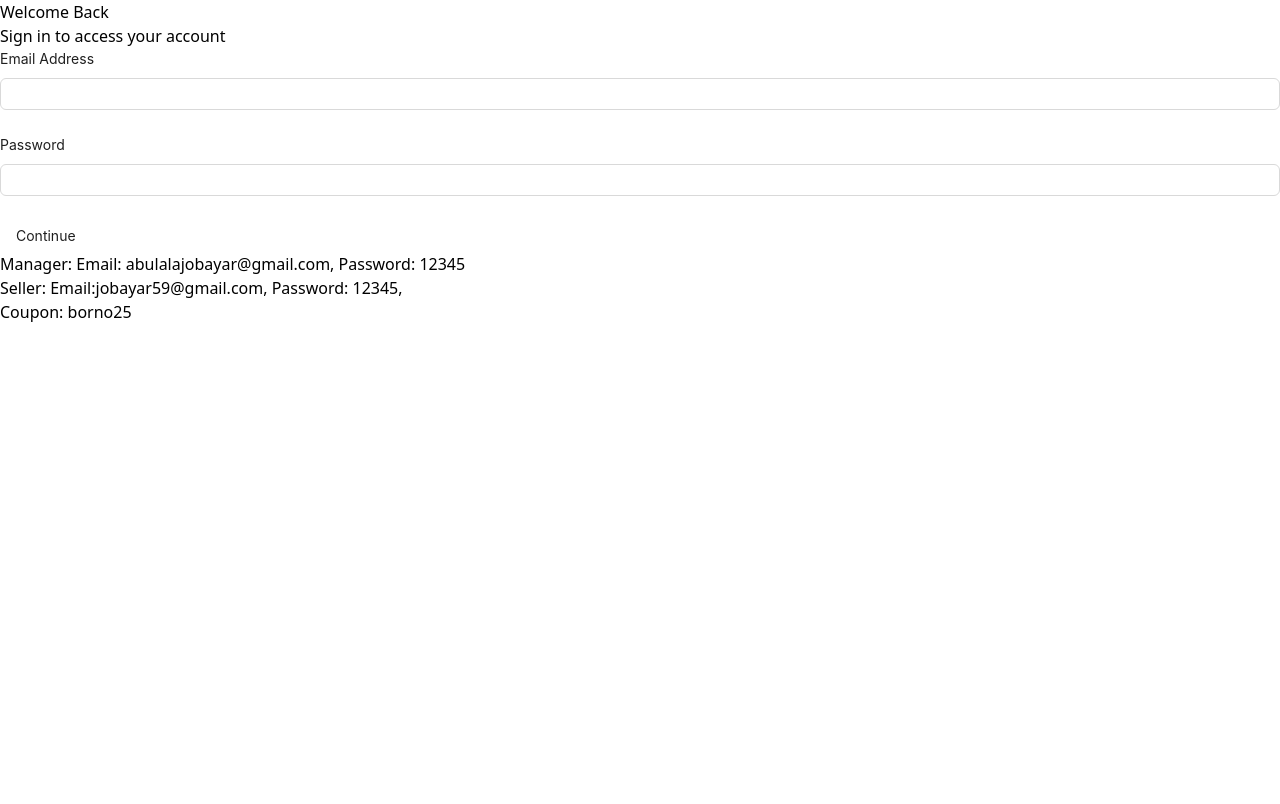
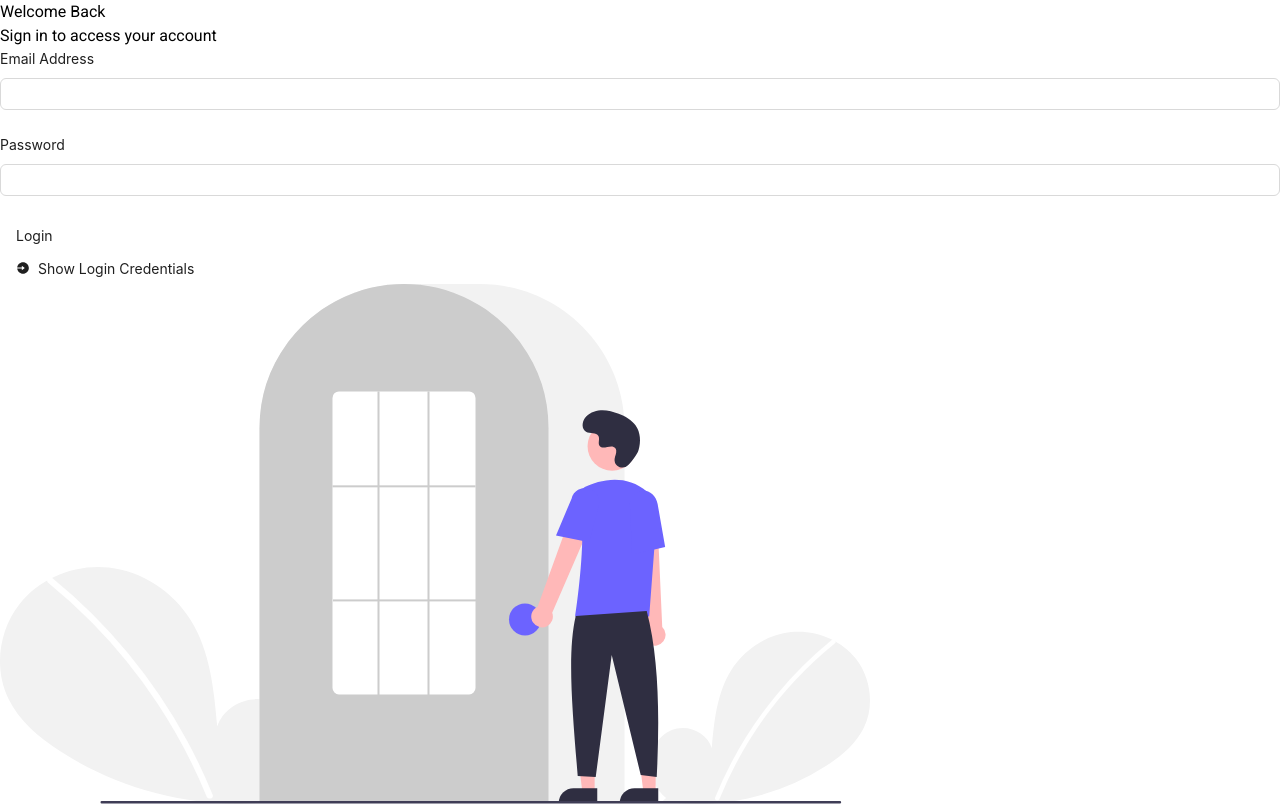
Before and after one commit to AbulAlaJobayar/florist_client, a React (Vite) app: page /login in a window 1280 px wide. Built offline with nearby package versions, Linux system fonts and the light colour scheme; a web font is replaced by a local one.

Commit message:
login page change and credential update

```diff
--- a/index.html
+++ b/index.html
@@ -2,12 +2,22 @@
 <html lang="en">
   <head>
     <meta charset="UTF-8" />
-    <link rel="icon" type="image/svg+xml" href="https://i.ibb.co/nwWZjcV/Pngtree-mbe-plant-icon-rose-4047324.png" />
+    <link
+      rel="icon"
+      type="image/svg+xml"
+      href="https://i.ibb.co/nwWZjcV/Pngtree-mbe-plant-icon-rose-4047324.png"
+    />
     <meta name="viewport" content="width=device-width, initial-scale=1.0" />
     <link rel="preconnect" href="https://fonts.googleapis.com" />
     <link rel="preconnect" href="https://fonts.gstatic.com" crossorigin />
     <link
       href="https://fonts.googleapis.com/css2?family=Dancing+Script:wght@400..700&family=Open+Sans:ital,wght@0,300..800;1,300..800&family=Playfair+Display:ital,wght@0,400..900;1,400..900&display=swap"
+      rel="stylesheet"
+    />
+    <link rel="preconnect" href="https://fonts.googleapis.com" />
+    <link rel="preconnect" href="https://fonts.gstatic.com" crossorigin />
+    <link
+      href="https://fonts.googleapis.com/css2?family=Roboto:ital,wght@0,100;0,300;0,400;0,500;0,700;0,900;1,100;1,300;1,400;1,500;1,700;1,900&display=swap"
       rel="stylesheet"
     />
     <title>Florist</title>
--- a/src/index.css
+++ b/src/index.css
@@ -2,6 +2,10 @@
 @tailwind components;
 @tailwind utilities;
 
+body {
+  font-family: 'Roboto', sans-serif;
+  font-weight: 400;
+}
 .PFont {
     font-family: "Open Sans", sans-serif;
   }
--- /dev/null
+++ b/src/pages/login/CredentialsModal.tsx
@@ -0,0 +1,64 @@
+import { Modal, Button } from "antd";
+
+const CredentialsModal: React.FC<{
+  isModalOpen: boolean;
+  setIsModalOpen: React.Dispatch<React.SetStateAction<boolean>>;
+}> = ({ isModalOpen, setIsModalOpen }) => {
+
+
+  const handleOk = () => {
+    setIsModalOpen(false);
+  };
+
+  const handleCancel = () => {
+    setIsModalOpen(false);
+  };
+
+  return (
+    <div>
+
+      <Modal
+        title={
+          <h2 className="text-2xl font-bold text-[#387a62]">
+            Login Credentials
+          </h2>
+        }
+        open={isModalOpen}
+        onOk={handleOk}
+        onCancel={handleCancel}
+        footer={[
+          <Button
+            key="close"
+            onClick={handleCancel}
+            className="bg-gray-300 hover:bg-gray-400"
+          >
+            Close
+          </Button>,
+        ]}
+        centered
+        className="p-5"
+      >
+        <div className="space-y-4">
+          <div className="p-4 rounded-lg bg-gray-100 shadow-sm">
+            <h3 className="text-lg font-semibold text-[#387a62]">Manager:</h3>
+            <p className="text-sm text-gray-700">
+              Email: abulalajobayar@gmail.com
+            </p>
+            <p className="text-sm text-gray-700">Password: 12345</p>
+          </div>
+          <div className="p-4 rounded-lg bg-gray-100 shadow-sm">
+            <h3 className="text-lg font-semibold text-[#387a62]">Seller:</h3>
+            <p className="text-sm text-gray-700">Email: jobayar59@gmail.com</p>
+            <p className="text-sm text-gray-700">Password: 12345</p>
+          </div>
+          <div className="p-4 rounded-lg bg-gray-100 shadow-sm">
+            <h3 className="text-lg font-semibold text-[#387a62]">Coupon:</h3>
+            <p className="text-sm text-gray-700">borno25</p>
+          </div>
+        </div>
+      </Modal>
+    </div>
+  );
+};
+
+export default CredentialsModal;
--- a/src/pages/login/Login.tsx
+++ b/src/pages/login/Login.tsx
@@ -2,7 +2,7 @@ import { Button } from "antd";
 import FMForm from "../../component/form/FMForm";
 import FMInput from "../../component/form/FMInput";
 import { TbFidgetSpinner } from "react-icons/tb";
-import {  useNavigate } from "react-router-dom";
+import { useNavigate } from "react-router-dom";
 import { useAppDispatch } from "../../redux/hooks";
 import { useLoginMutation } from "../../redux/features/auth/authApi";
 import { toast } from "sonner";
@@ -12,7 +12,9 @@ import { TUser, setUser } from "../../redux/features/auth/authSlice";
 import { useState } from "react";
 import { z } from "zod";
 import { zodResolver } from "@hookform/resolvers/zod";
-
+import image from "../../assets/undraw_login_re_4vu2.svg";
+import CredentialsModal from "./CredentialsModal";
+import { RiLoginCircleFill } from "react-icons/ri";
 
 const loginSchemaValidation = z.object({
   email: z.string({ required_error: "This field is required" }).email(),
@@ -20,11 +22,12 @@ const loginSchemaValidation = z.object({
 });
 const Login = () => {
   const [loading, setLoading] = useState(false);
+  const [isModalOpen, setIsModalOpen] = useState(false);
   const navigate = useNavigate();
   const dispatch = useAppDispatch();
   const [loginData] = useLoginMutation();
   const onSubmit = async (data: FieldValues) => {
-    console.log(data)
+    console.log(data);
     const uerInfo = {
       email: data.email,
       password: data.password,
@@ -46,7 +49,6 @@ const Login = () => {
         duration: 2000,
         position: "top-center",
       });
-      // setLoading(false);
       navigate("/");
     } catch (err) {
       toast.error("Invalid email or password. Please try again.", {
@@ -54,28 +56,28 @@ const Login = () => {
         duration: 2000,
         style: { color: "red" },
       });
-
       setLoading(false);
     }
   };
-
+  const showModal = () => {
+    setIsModalOpen(true);
+  };
   return (
-    <div className="flex justify-center items-center min-h-screen bg-gradient-to-r from-[#8ED1A3] via-green-400 to-green-600">
-      <div className="flex flex-col max-w-md w-full px-8 py-10 rounded-xl shadow-lg bg-white">
+    <div className="flex flex-col md:flex-row justify-between items-center h-screen px-5 md:px-10 py-5 max-w-[1280px] mx-auto">
+      <div className="w-full md:w-1/2 mb-10 md:mb-0">
+        <div className="w-full max-w-[380px] rounded shadow p-6 mx-auto">
           <div className="mb-8 text-center">
-          <h1 className="text-4xl font-extrabold text-transparent bg-clip-text bg-gradient-to-r from-[#8ED1A3] to-green-600">
+            <h1 className="text-3xl md:text-4xl font-extrabold text-black">
               Welcome Back
             </h1>
-          <p className="text-gray-500 text-sm mt-2">
-            Sign in to access your account
-          </p>
+            <p className="text-sm mt-2">Sign in to access your account</p>
           </div>
 
           <FMForm
             onSubmit={onSubmit}
             resolver={zodResolver(loginSchemaValidation)}
           >
-          <div className="space-y-6">
+            <div className="space-y-4">
               <FMInput type="email" name="email" label="Email Address" />
               <FMInput type="password" name="password" label="Password" />
             </div>
@@ -84,32 +86,35 @@ const Login = () => {
               <Button
                 type="text"
                 htmlType="submit"
-              className="w-full rounded-lg bg-gradient-to-r from-[#8ED1A3] via-green-400 to-green-600 text-white font-semibold transition-all duration-200 transform hover:scale-105 hover:shadow-lg"
+                className="w-full rounded-lg bg-[#387a62] text-white font-semibold transition-all duration-200 transform hover:scale-105 hover:shadow-lg"
               >
                 {loading ? (
                   <TbFidgetSpinner className="m-auto animate-spin" size={24} />
                 ) : (
-                "Continue"
+                  "Login"
                 )}
               </Button>
             </div>
           </FMForm>
-
-        <div className="mt-6 text-center">
-          <p className="text-sm text-gray-600">
-          Manager: Email: abulalajobayar@gmail.com, Password: 12345
-
-          </p>
-          <p className="text-sm text-gray-600">
-          Seller: Email:jobayar59@gmail.com, Password: 12345,
-
-          </p>
-          <p className="text-sm text-gray-600">
-          Coupon: borno25
-
-          </p>
+          <div className="flex justify-center mt-8">
+            <Button
+              type="text"
+              onClick={showModal}
+              icon={<RiLoginCircleFill />}
+              className="bg-[#387a62] text-white font-semibold hover:bg-[#7b5ac3] transition-all duration-200 w-[200px]"
+            >
+              Show Login Credentials
+            </Button>
           </div>
         </div>
+      </div>
+      <div className="hidden md:block w-full md:w-1/2">
+        <img src={image} alt="Login" className="w-full max-w-sm mx-auto" />
+      </div>
+      <CredentialsModal
+        isModalOpen={isModalOpen}
+        setIsModalOpen={setIsModalOpen}
+      />
     </div>
   );
 };
```
Also changed, not shown: src/assets/undraw_login_re_4vu2.svg (added). Lines whose indentation alone changed are shown as unchanged.
